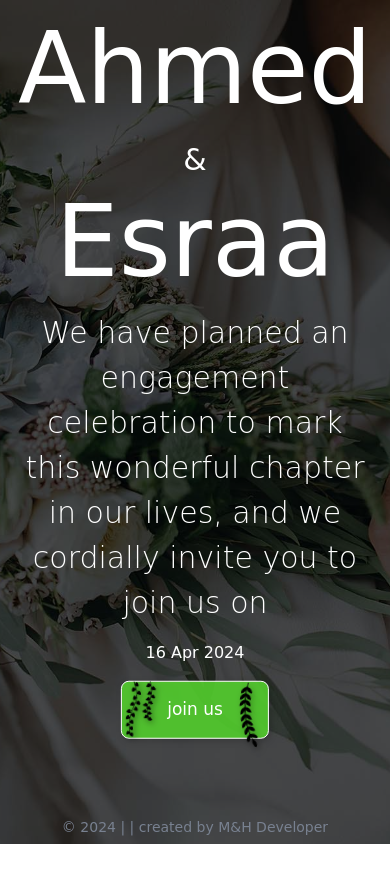
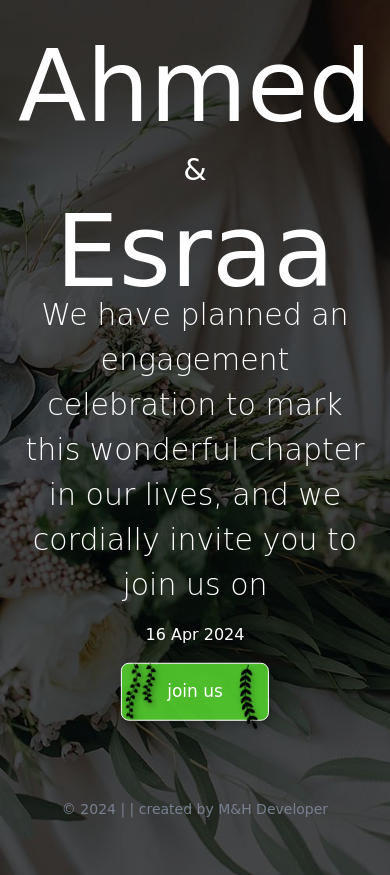
Before and after one commit to mustafa3370/engagement, a plain HTML site: page index.html in a window 390 px wide. Shown: the top 875 px of the page. Before the commit the page ends 844 px from the top, so only its background shows below. Drawn offline with nearby package versions, Linux system fonts and the light colour scheme; a web font is replaced by a local one.

Commit message:
Add files via upload

```diff
--- a/styl.css
+++ b/styl.css
@@ -6,7 +6,7 @@
 }
 .bg-image{
     background:rgba(0,0,0,0.7) url(./photos/h3-gallery-2.jpg) ;
-    height: 100vh;
+    height: 120vh;
    background-repeat: no-repeat;
    background-position:center;
    background-attachment: fixed;
@@ -24,8 +24,9 @@
      transform: translate(-50%, -50%);
 }
 .fonttxt{
+    position: relative;
+    margin-bottom: -20px;
     font-size: 100px;
-
 }
 .txtp{
     color: white;
@@ -35,6 +36,7 @@
 }
 .and{
     font-size: 30px;
+    padding-top: 20px;
 }
 
 
@@ -181,5 +183,13 @@ button {
     footer {
       padding-top: 50px;
     }
-
+    .txt{
+        color: white;
+        text-align: center;
+        font-family: "Oooh Baby", cursive;
+        position: absolute;
+         top: 50%;
+         left: 50%;
+         transform: translate(-50%, -50%);
+    }
   }
```
